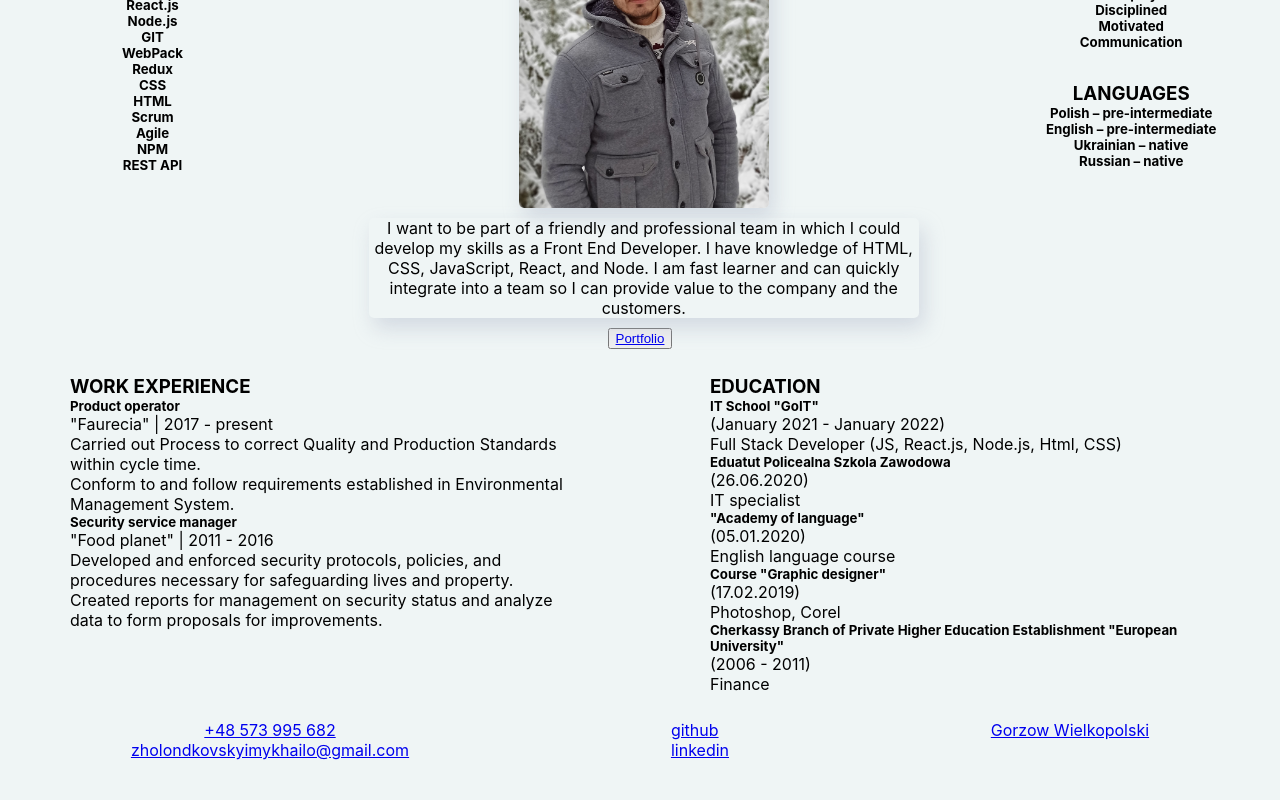
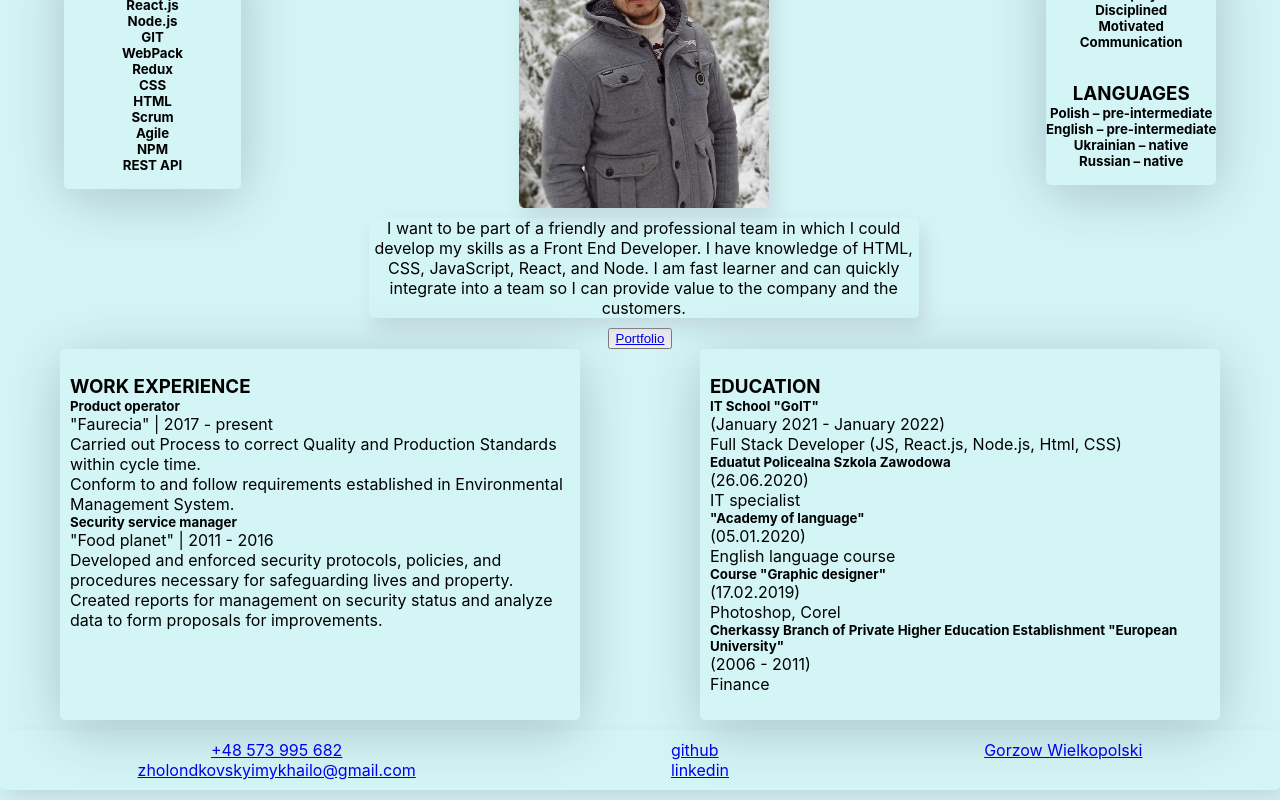
Before and after one commit to MishanyaZh/about-me, a React (Create React App) app: page / in a window 1280 px wide. Shown: the part 250-1050 px from the top of the page. Before the commit the page ends 1010 px from the top, so only its background shows below. Built offline with nearby package versions, Linux system fonts and the light colour scheme.

Commit message:
add shadow to components, change light theme style

```diff
--- a/src/components/Footer/Footer.styled.jsx
+++ b/src/components/Footer/Footer.styled.jsx
@@ -3,6 +3,11 @@ import styled from '@emotion/styled';
 export const FooterContacts = styled.footer`
   display: flex;
   justify-content: space-around;
+  margin-top: 10px;
+  margin-bottom: 10px;
+  padding: 10px;
+  border-radius: 5px;
+  box-shadow: var(--box-shadow-wrrap-2);
   @media (max-width: 766px) {
     flex-direction: column;
     align-items: center;
--- a/src/index.css
+++ b/src/index.css
@@ -1,12 +1,12 @@
 :root {
-  --color-theme: rgb(239, 245, 245);
+  --color-theme: rgb(212, 245, 245);
   --text-color: rgba(0, 0, 0, 1);
   --box-shadow-wrrap-1: 0px 10px 60px rgba(10, 2, 44, 0.2);
   --box-shadow-wrrap-2: 5px 10px 20px rgba(170, 178, 197, 0.4);
 }
 
 html[data-theme='light'] {
-  --color-theme: rgb(239, 245, 245);
+  --color-theme: rgb(212, 245, 245);
 
   --text-color: rgba(0, 0, 0, 1);
 
--- a/src/views/Home/Home.styled.jsx
+++ b/src/views/Home/Home.styled.jsx
@@ -18,6 +18,8 @@ export const PortfolioButton = styled.button`
 
 export const TechnicalSkills = styled.div`
   order: -1;
+  border-radius: 5px;
+  box-shadow: var(--box-shadow-wrrap-1);
   @media (max-width: 766px) {
     order: 0;
   }
@@ -26,6 +28,8 @@ export const TechnicalSkills = styled.div`
 export const SoftSkills = styled.div`
   display: flex;
   flex-direction: column;
+  border-radius: 5px;
+  box-shadow: var(--box-shadow-wrrap-1);
   @media (max-width: 766px) {
     flex-direction: row;
     justify-content: space-around;
@@ -36,11 +40,15 @@ export const EducationSkills = styled.div`
   max-width: 500px;
   padding: 10px;
   flex: 1;
+  border-radius: 5px;
+  box-shadow: var(--box-shadow-wrrap-1);
 `;
 export const ExperienceSkills = styled.div`
   max-width: 500px;
   padding: 10px;
   flex: 1;
+  border-radius: 5px;
+  box-shadow: var(--box-shadow-wrrap-1);
 `;
 
 export const DownPage = styled.div`
```
Also changed, not shown: src/views/Portfolio/Portfolio.styled.jsx (+16 -16 lines), 1 other file (tests, documents, lock files or other folders).
